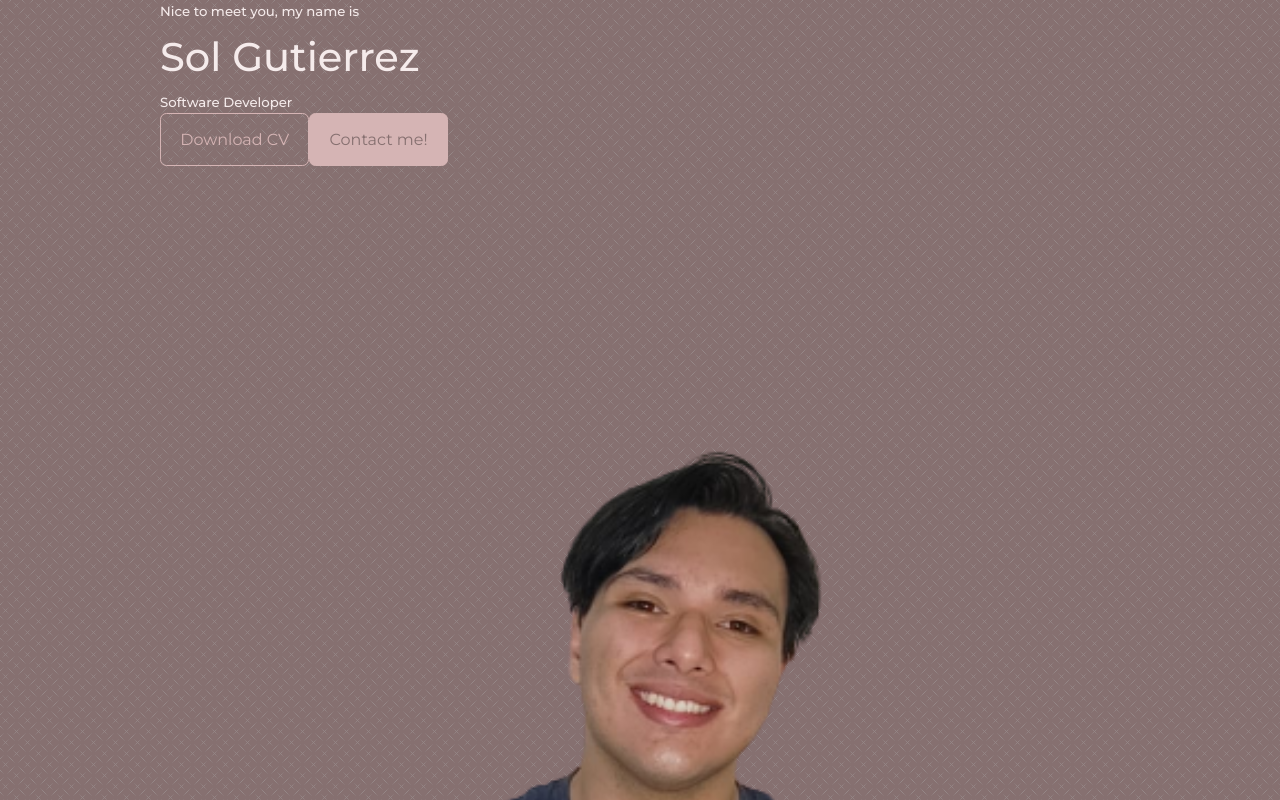
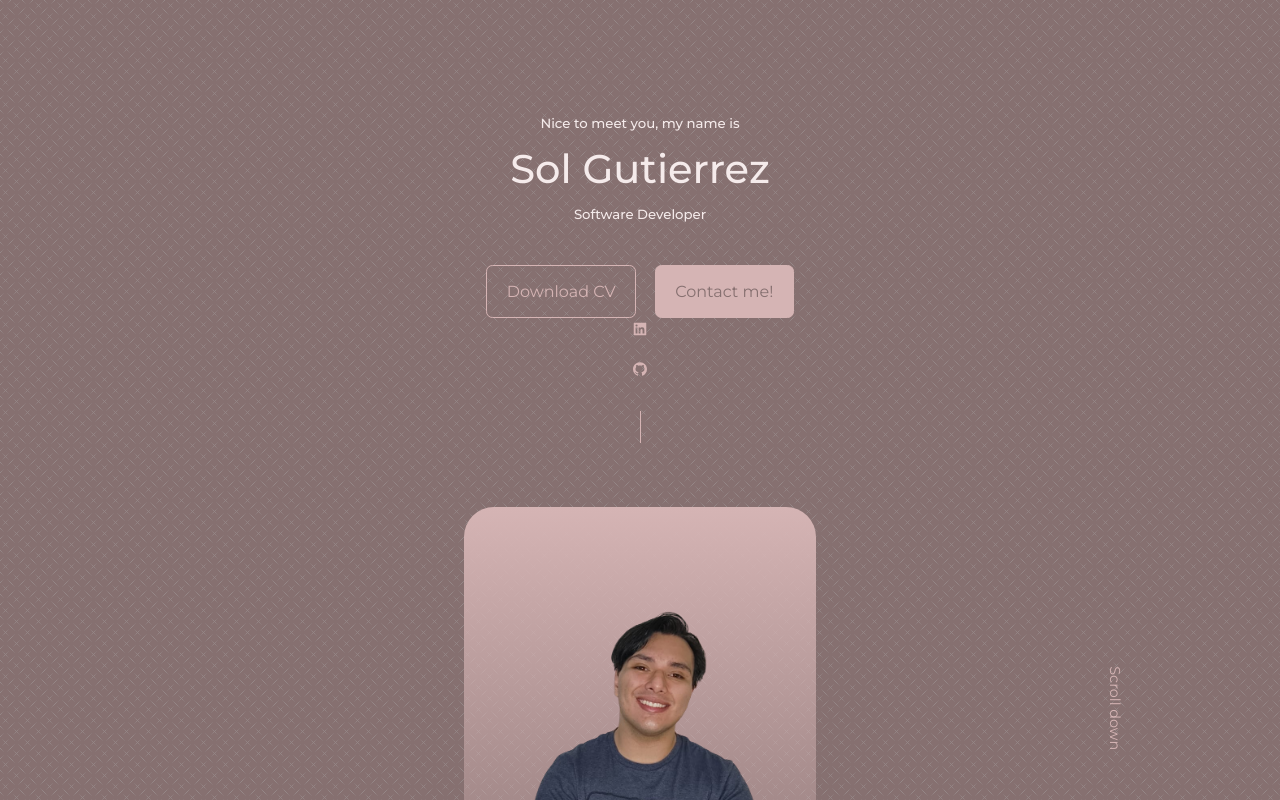
Before and after one commit to sdgselva/personal-webpage, a React (Create React App) app: page / in a window 1280 px wide. Shown: the top 800 px of the page. Built offline with nearby package versions, Linux system fonts and the light colour scheme.

Commit message:
Modified the header styles, inluded the scroll down button and worked on the main pictude design

```diff
--- a/package.json
+++ b/package.json
@@ -8,6 +8,7 @@
     "@testing-library/user-event": "^13.5.0",
     "react": "^18.2.0",
     "react-dom": "^18.2.0",
+    "react-icons": "^4.8.0",
     "react-scripts": "5.0.1",
     "web-vitals": "^2.1.4"
   },
--- a/src/components/header/CTA.jsx
+++ b/src/components/header/CTA.jsx
@@ -2,7 +2,7 @@
 import CV from '../../assets/Resume Sol Gutierrez.pdf'
 const CTA = () => {
   return (
-    <div className='CTA'>
+    <div className='cta'>
         <a href={CV} download className='btn'>Download CV</a>
         <a href="#contact" className='btn btn-primary'>Contact me!</a>
     </div>
--- a/src/components/header/Socials.jsx
+++ b/src/components/header/Socials.jsx
@@ -1,8 +1,14 @@
 import React from 'react'
+import {AiFillLinkedin} from 'react-icons/ai'
+import {AiFillGithub} from 'react-icons/ai'
 
 const Socials = () => {
   return (
-    <div>Socials</div>
+    <div className='header__socials'>
+      <a href="https://linkedin.com" target='_blank'><AiFillLinkedin /></a>
+      <a href="https://github.com" target='_blank'><AiFillGithub/></a>
+      <a href="https://linkedin.com" target='_blank'></a>
+    </div>
   )
 }
 
--- a/src/components/header/header.css
+++ b/src/components/header/header.css
@@ -1,3 +1,87 @@
-body {
-    color: white;
+header{
+
+height: 100vh;
+padding-top: 7rem;
+overflow: hidden;
 }
+
+.header__container {
+    text-align: center;
+    height: 100%;
+    position: relative;
+}
+
+/* ========= CTA =========*/
+
+.cta {
+    margin-top: 2.5rem;
+    display: flex;
+    gap: 1.2rem;
+    justify-content: center;
+}
+
+/* ========= SOCIALS =========*/
+
+.header__socials {
+    display: flex;
+    flex-direction: column;
+    align-items: center;
+    gap: 0.8rem;
+    position: absoulte;
+    left: 0;
+    bottom: 3rem;
+}
+
+.header__socials::after {
+    content: "";
+    width: 1px;
+    height: 2rem;
+    background: var(--primary-color);
+}
+
+/* ========= IMAGE =========*/
+
+.photo {
+    background: linear-gradient(var(--primary-color), transparent);
+    width: 22rem;
+    height: 30rem;
+    position: absolute;
+    left: calc(50% - 11rem);
+    margin-top: 4rem;
+    border-radius: 30px;
+    overflow: hidden;
+    padding: 5rem, 1.5rem, 1.5rem, 1.5rem, ;
+}
+
+/* ========= SCROLL DOWN =========*/
+
+.scroll__down {
+    position: absolute;
+    right: -2.3rem;
+    bottom: 5rem;
+    transform: rotate(90deg);
+    font-weight: 3000;
+    font-size: 0.9rem;
+}
+
+/* ========= MEDIA QUERIES ========= */
+
+/* ========= MEDIUM DEVIECS ========= */
+
+@media screen and (max-width: 1024px) {
+    header {
+        height: 68vh;;
+    }
+}
+
+/* ========= SMALL DEVIECS ========= */
+
+@media screen and (max-width: 1024px) {
+    header {
+        height: 100vh;
+    }
+
+    .header__socials, .scroll__down {
+        display: none;
+    }
+}
--- a/src/components/header/header.jsx
+++ b/src/components/header/header.jsx
@@ -2,6 +2,7 @@
 import './header.css'
 import CTA from './CTA'
 import IMAGE_MAIN from '../../assets/Main_Image.png'
+import Socials from './Socials'
 
 const header = () => {
   return (
@@ -11,10 +12,11 @@
         <h1>Sol Gutierrez</h1>
         <h5 className='text-light'>Software Developer</h5>
         <CTA />
-        <div className="ProfilePicture">
-          <img src={IMAGE_MAIN} alt="Profile picture of myself" />
-          <a href="#contact" className='scroll__down'></a>
+        <Socials />
+        <div className="photo">
+          <img src={IMAGE_MAIN} alt="me" />
         </div>
+        <a href="#contact" className='scroll__down'>Scroll down</a>
       </div>
     </header>
   )
```
Also changed, not shown: src/index.css (+6 -1 lines), 1 other file (tests, documents, lock files or other folders).
